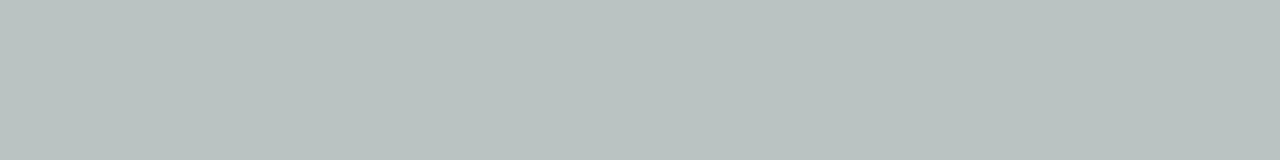
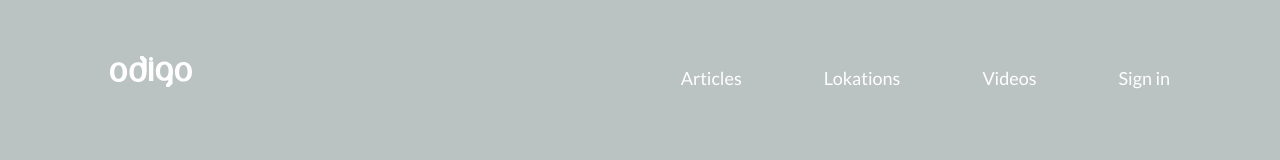
Before and after one commit to Camatoz/Travel-landing, a plain HTML site: page index.html in a window 1280 px wide. Drawn offline with Linux system fonts and the light colour scheme.

Commit message:
Added navigation

```diff
--- a/css/style.css
+++ b/css/style.css
@@ -35,3 +35,66 @@ html {
 ::after {
   box-sizing: inherit;
 }
+
+body {
+  font-family: "Lato";
+  font-style: normal;
+  font-size: 16px;
+  line-height: 1.2;
+  font-weight: normal;
+  color: #102746;
+}
+
+.wrapper {
+  max-width: 1060px;
+  margin: 0 auto;
+}
+
+/*Header Style Start*/
+
+header {
+  position: fixed;
+  top: 0;
+  left: 0;
+  width: 100%;
+}
+
+.header_wrapper {
+  display: flex;
+  flex-wrap: wrap;
+  align-items: flex-end;
+  justify-content: space-between;
+  padding-top: 56px;
+}
+.header_list {
+  display: flex;
+  flex-wrap: wrap;
+}
+.header_item {
+  margin-right: 82px;
+}
+.header_item:last-child {
+  margin-right: 0;
+}
+.header_item_link {
+  font-size: 18px;
+  line-height: 24px;
+  color: white;
+  text-decoration: none;
+}
+.header_item_link:hover,
+.header_item_link:focus,
+.header_item_link:active {
+  opacity: 0.75;
+}
+
+/*Header Style End*/
+
+/*Intro Style Start*/
+
+.intro {
+  height: 100vh;
+  background: url(../img/intro_bg) no-repeat center;
+  background-size: cover;
+}
+/*Intro Style End*/
--- a/index.html
+++ b/index.html
@@ -7,5 +7,41 @@
     <link rel="stylesheet" href="./css/style.css" />
     <title>Document</title>
   </head>
-  <body></body>
+  <body>
+    <header class="header">
+      <div class="wrapper">
+        <div class="header_wrapper">
+          <div class="heder_logo">
+            <a href="/" class="header_logo_link">
+              <img
+                src="/img/svg/odigo-Logo.svg"
+                alt="Logo"
+                class="header_logo_pic"
+              />
+            </a>
+          </div>
+          <nav class="header-nav">
+            <ul class="header_list">
+              <li class="header_item">
+                <a href="#!" class="header_item_link">Articles</a>
+              </li>
+              <li class="header_item">
+                <a href="#!" class="header_item_link">Lokations</a>
+              </li>
+              <li class="header_item">
+                <a href="#!" class="header_item_link">Videos</a>
+              </li>
+              <li class="header_item">
+                <a href="#!" class="header_item_link">Sign in</a>
+              </li>
+            </ul>
+          </nav>
+        </div>
+      </div>
+    </header>
+
+    <main class="main">
+      <section class="intro"></section>
+    </main>
+  </body>
 </html>
```
Also changed, not shown: img/svg/odigo-Logo.svg (added), 1 other file.
